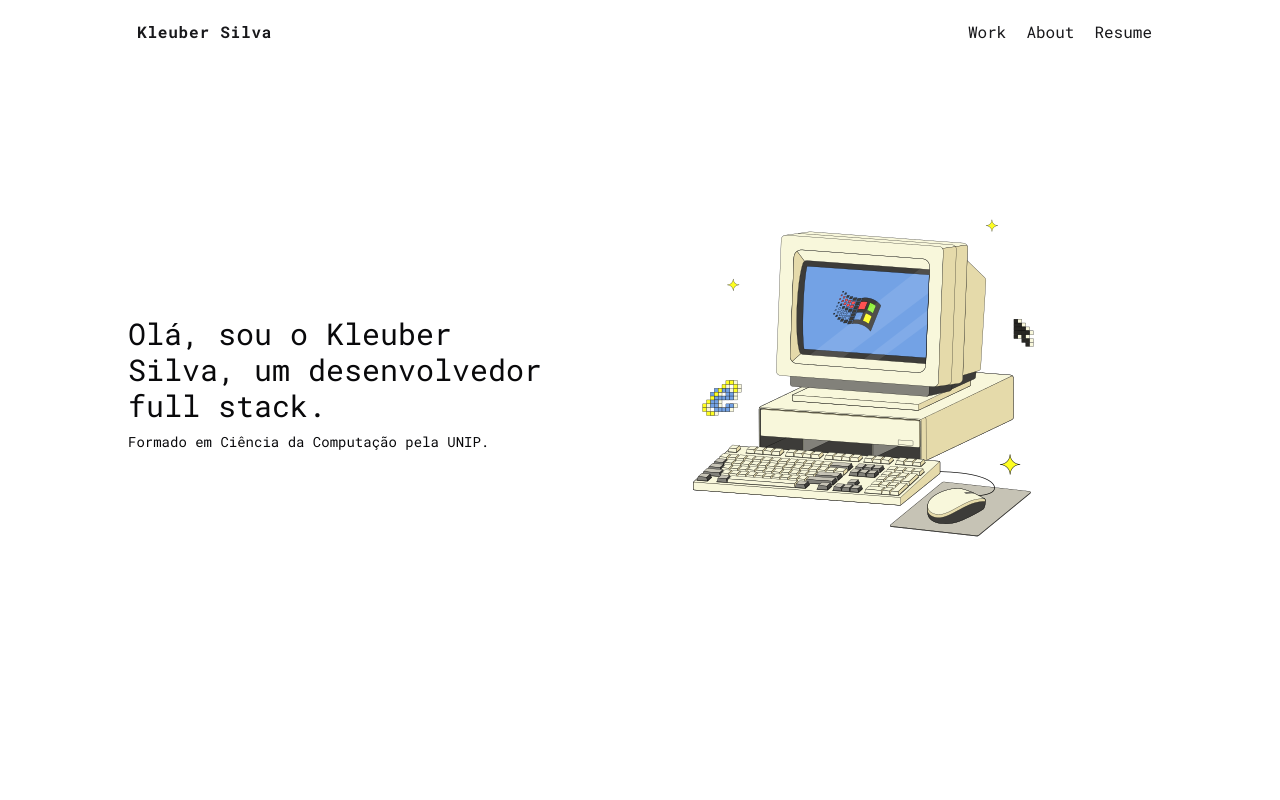
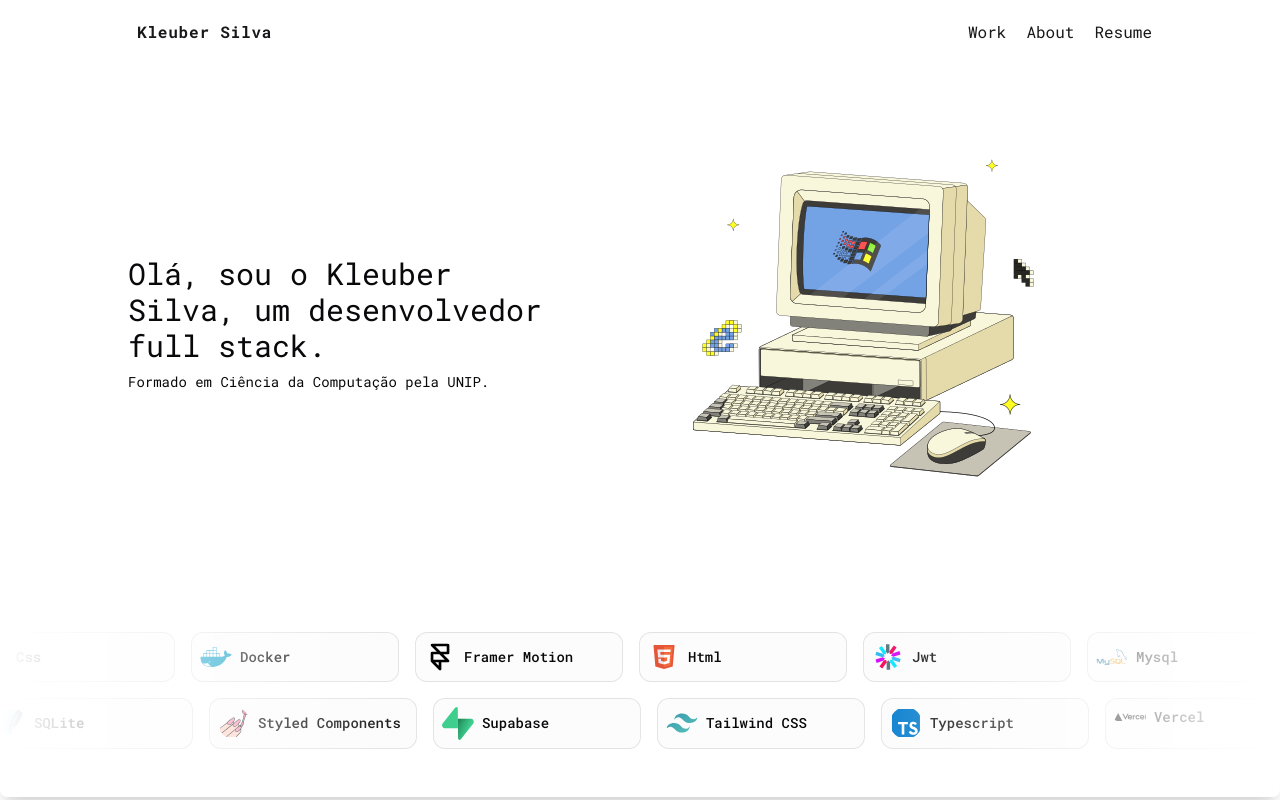
Before and after one commit to kleuberA/portifolio, a Next.js app: page / in a window 1280 px wide. Shown: the top 800 px of the page. Built offline with nearby package versions, Linux system fonts and the light colour scheme.

Commit message:
"Add MarqueeComponent to hero container and update container styles; update tailwind keyframes for marquee animation"

```diff
--- a/src/components/hero/Container.tsx
+++ b/src/components/hero/Container.tsx
@@ -2,10 +2,12 @@
 import Image from "next/image";
 import Computer from '../../../public/computer.png';
 import { motion } from "framer-motion";
+import MarqueeDemo from "../magicui/MarqueeComponent";
 
 export default function ContainerHero() {
     return (
-        <section className="w-[80dvw] min-h-[80dvh] flex flex-row mx-auto items-center">
+        <section className="w-full min-h-[90dvh]">
+            <div className="w-[80dvw] min-h-[65dvh] flex flex-row mx-auto items-center">
                 <div className="flex flex-col gap-2">
                     <motion.h1
                         initial={{ opacity: 0, x: -100 }}
@@ -27,6 +29,8 @@ export default function ContainerHero() {
                     className="w-full hidden lg:flex items-center justify-center">
                     <Image src={Computer} alt={""} />
                 </motion.div>
+            </div>
+            <MarqueeDemo />
         </section>
     )
 }
--- /dev/null
+++ b/src/components/magicui/MarqueeComponent.tsx
@@ -0,0 +1,204 @@
+import Marquee from "@/components/magicui/marquee";
+import { cn } from "@/lib/utils";
+
+import Css from '../../../public/css3.svg';
+import Docker from '../../../public/docker.svg';
+import FramerMotion from '../../../public/framerMotion.svg';
+import Html from '../../../public/html5.svg';
+import Jwt from '../../../public/jwt.svg';
+import Mysql from '../../../public/mysql.svg';
+import Nest from '../../../public/nest.svg';
+import Next from '../../../public/nextjs.svg';
+import Node from '../../../public/nodejs.png';
+import Postgresql from '../../../public/postgresql.svg';
+import Prisma from '../../../public/prisma.svg';
+import ReactHookForm from '../../../public/reacthookform.svg';
+import React from '../../../public/reactjs.svg';
+import ReactQuery from '../../../public/reactquery.svg';
+import Sqlite from '../../../public/sqlite.svg';
+import Styled from '../../../public/styled.svg';
+import Supabase from '../../../public/supabase.svg';
+import Tailwind from '../../../public/tailwindcss.svg';
+import Typescript from '../../../public/typescript.svg';
+import Vercel from "../../../public/vercel.svg";
+import Image from "next/image";
+
+const reviews = [
+    {
+        name: "Css",
+        username: "",
+        body: "",
+        img: Css,
+    },
+    {
+        name: "Docker",
+        username: "",
+        body: "",
+        img: Docker,
+    },
+    {
+        name: "Framer Motion",
+        username: "",
+        body: "",
+        img: FramerMotion,
+    },
+    {
+        name: "Html",
+        username: "",
+        body: "",
+        img: Html,
+    },
+    {
+        name: "Jwt",
+        username: "",
+        body: "",
+        img: Jwt,
+    },
+    {
+        name: "Mysql",
+        username: "",
+        body: "",
+        img: Mysql,
+    },
+    {
+        name: "Nest",
+        username: "",
+        body: "",
+        img: Nest,
+    },
+    {
+        name: "Next",
+        username: "",
+        body: "",
+        img: Next,
+    },
+    {
+        name: "Node",
+        username: "",
+        body: "",
+        img: Node,
+    },
+    {
+        name: "PostgreSQL",
+        username: "",
+        body: "",
+        img: Postgresql,
+    },
+    {
+        name: "Prisma",
+        username: "",
+        body: "",
+        img: Prisma,
+    },
+    {
+        name: "React Hook Form",
+        username: "",
+        body: "",
+        img: ReactHookForm,
+    },
+    {
+        name: "React",
+        username: "",
+        body: "",
+        img: React,
+    },
+    {
+        name: "React Query",
+        username: "",
+        body: "",
+        img: ReactQuery,
+    },
+    {
+        name: "SQLite",
+        username: "",
+        body: "",
+        img: Sqlite,
+    },
+    {
+        name: "Styled Components",
+        username: "",
+        body: "",
+        img: Styled,
+    },
+    {
+        name: "Supabase",
+        username: "",
+        body: "",
+        img: Supabase,
+    },
+    {
+        name: "Tailwind CSS",
+        username: "",
+        body: "",
+        img: Tailwind,
+    },
+    {
+        name: "Typescript",
+        username: "",
+        body: "",
+        img: Typescript,
+    },
+    {
+        name: "Vercel",
+        username: "",
+        body: "",
+        img: Vercel,
+    },
+];
+
+const firstRow = reviews.slice(0, reviews.length / 2);
+const secondRow = reviews.slice(reviews.length / 2);
+
+const ReviewCard = ({
+    img,
+    name,
+    username,
+    body,
+}: {
+    img: string;
+    name: string;
+    username: string;
+    body: string;
+}) => {
+    return (
+        <figure
+            className={cn(
+                "relative w-52 cursor-pointer overflow-hidden rounded-xl border p-2",
+                // light styles
+                "border-gray-950/[.1] bg-gray-950/[.01] hover:bg-gray-950/[.05]",
+                // dark styles
+                "dark:border-gray-50/[.1] dark:bg-gray-50/[.10] dark:hover:bg-gray-50/[.15]",
+            )}
+        >
+            <div className="flex flex-row items-center gap-2">
+                <Image className="rounded-full" width="32" height="32" alt="" src={img} />
+                <div className="flex flex-col">
+                    <figcaption className="text-sm font-medium dark:text-white">
+                        {name}
+                    </figcaption>
+                </div>
+            </div>
+        </figure>
+    );
+};
+
+const MarqueeDemo = () => {
+    return (
+        <div className="relative flex h-full w-full flex-col items-center justify-center overflow-hidden rounded-lg py-10 md:shadow-xl">
+            <Marquee pauseOnHover className="[--duration:20s]">
+                {firstRow.map((review) => (
+                    <ReviewCard key={review.username} {...review} />
+                ))}
+            </Marquee>
+            <Marquee reverse pauseOnHover className="[--duration:20s]">
+                {secondRow.map((review) => (
+                    <ReviewCard key={review.username} {...review} />
+                ))}
+            </Marquee>
+            <div className="pointer-events-none absolute inset-y-0 left-0 w-1/3 bg-gradient-to-r from-white dark:from-background"></div>
+            <div className="pointer-events-none absolute inset-y-0 right-0 w-1/3 bg-gradient-to-l from-white dark:from-background"></div>
+        </div>
+    );
+};
+
+export default MarqueeDemo;
--- /dev/null
+++ b/src/components/magicui/marquee.tsx
@@ -0,0 +1,51 @@
+import { cn } from "@/lib/utils";
+
+interface MarqueeProps {
+    className?: string;
+    reverse?: boolean;
+    pauseOnHover?: boolean;
+    children?: React.ReactNode;
+    vertical?: boolean;
+    repeat?: number;
+    [key: string]: any;
+}
+
+export default function Marquee({
+    className,
+    reverse,
+    pauseOnHover = false,
+    children,
+    vertical = false,
+    repeat = 4,
+    ...props
+}: MarqueeProps) {
+    return (
+        <div
+            {...props}
+            className={cn(
+                "group flex overflow-hidden p-2 [--duration:40s] [--gap:1rem] [gap:var(--gap)]",
+                {
+                    "flex-row": !vertical,
+                    "flex-col": vertical,
+                },
+                className,
+            )}
+        >
+            {Array(repeat)
+                .fill(0)
+                .map((_, i) => (
+                    <div
+                        key={i}
+                        className={cn("flex shrink-0 justify-around [gap:var(--gap)]", {
+                            "animate-marquee flex-row": !vertical,
+                            "animate-marquee-vertical flex-col": vertical,
+                            "group-hover:[animation-play-state:paused]": pauseOnHover,
+                            "[animation-direction:reverse]": reverse,
+                        })}
+                    >
+                        {children}
+                    </div>
+                ))}
+        </div>
+    );
+}
--- a/tailwind.config.ts
+++ b/tailwind.config.ts
@@ -64,6 +64,14 @@ const config = {
         sm: "calc(var(--radius) - 4px)",
       },
       keyframes: {
+        marquee: {
+          from: { transform: "translateX(0)" },
+          to: { transform: "translateX(calc(-100% - var(--gap)))" },
+        },
+        "marquee-vertical": {
+          from: { transform: "translateY(0)" },
+          to: { transform: "translateY(calc(-100% - var(--gap)))" },
+        },
         "accordion-down": {
           from: { height: "0" },
           to: { height: "var(--radix-accordion-content-height)" },
@@ -87,6 +95,8 @@ const config = {
         "accordion-down": "accordion-down 0.2s ease-out",
         "accordion-up": "accordion-up 0.2s ease-out",
         spotlight: "spotlight 2s ease .75s 1 forwards",
+        marquee: "marquee var(--duration) linear infinite",
+        "marquee-vertical": "marquee-vertical var(--duration) linear infinite",
       },
     },
   },
```
Lines whose indentation alone changed are shown as unchanged.
